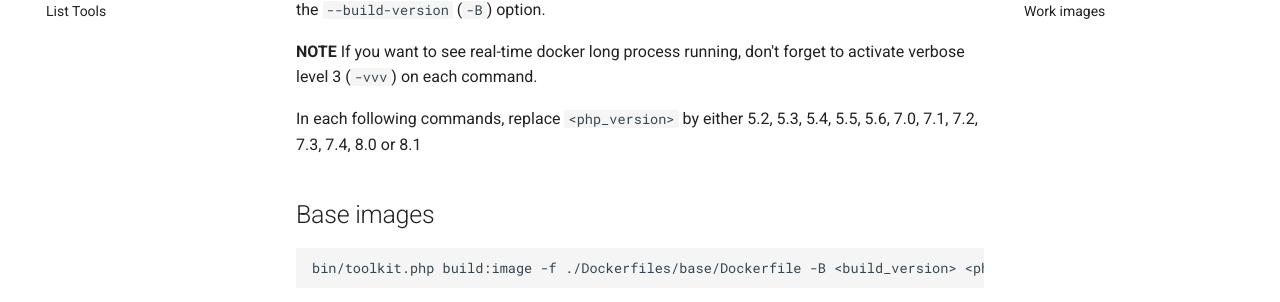
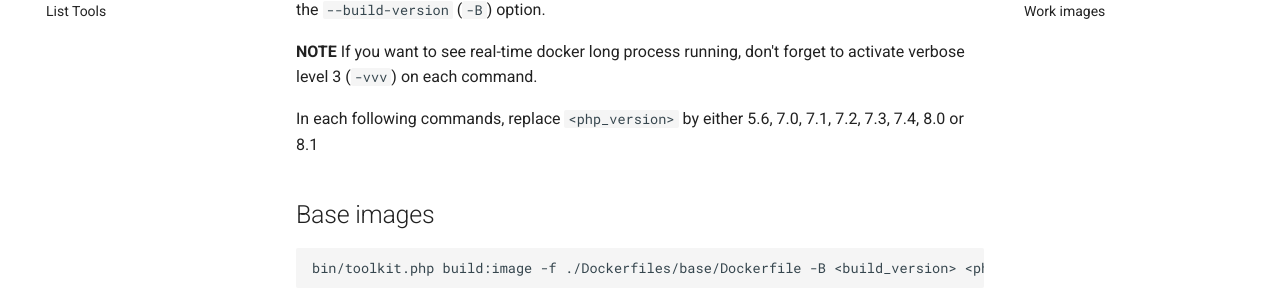
Before and after one commit to llaville/docker-php-toolbox, an MkDocs documentation site: the page built from docs/usage/build-image.md, in a window 1280 px wide and 900 px high. Shown: the part 256-558 px from the top of the window. Built offline with MkDocs 1.6.1 and Material for MkDocs 9.7.7, drawn with Linux system fonts in a browser that asks for light colours; comment, search, counter and statistics services are not loaded.

```diff
--- a/docs/usage/build-image.md
+++ b/docs/usage/build-image.md
@@ -5,7 +5,7 @@ Proceed with the same build identification as used in the `build:dockerfile` com
 
 **NOTE** If you want to see real-time docker long process running, don't forget to activate verbose level 3 (`-vvv`) on each command.
 
-In each following commands, replace `<php_version>` by either 5.2, 5.3, 5.4, 5.5, 5.6, 7.0, 7.1, 7.2, 7.3, 7.4, 8.0 or 8.1
+In each following commands, replace `<php_version>` by either 5.6, 7.0, 7.1, 7.2, 7.3, 7.4, 8.0 or 8.1
 
 ## Base images
 
```
Also changed, not shown: docs/usage/build-dockerfile.md (+1 -1 lines), docs/usage/list-extensions.md (+2 -0 lines), docs/usage/list-tools.md (+2 -0 lines).
